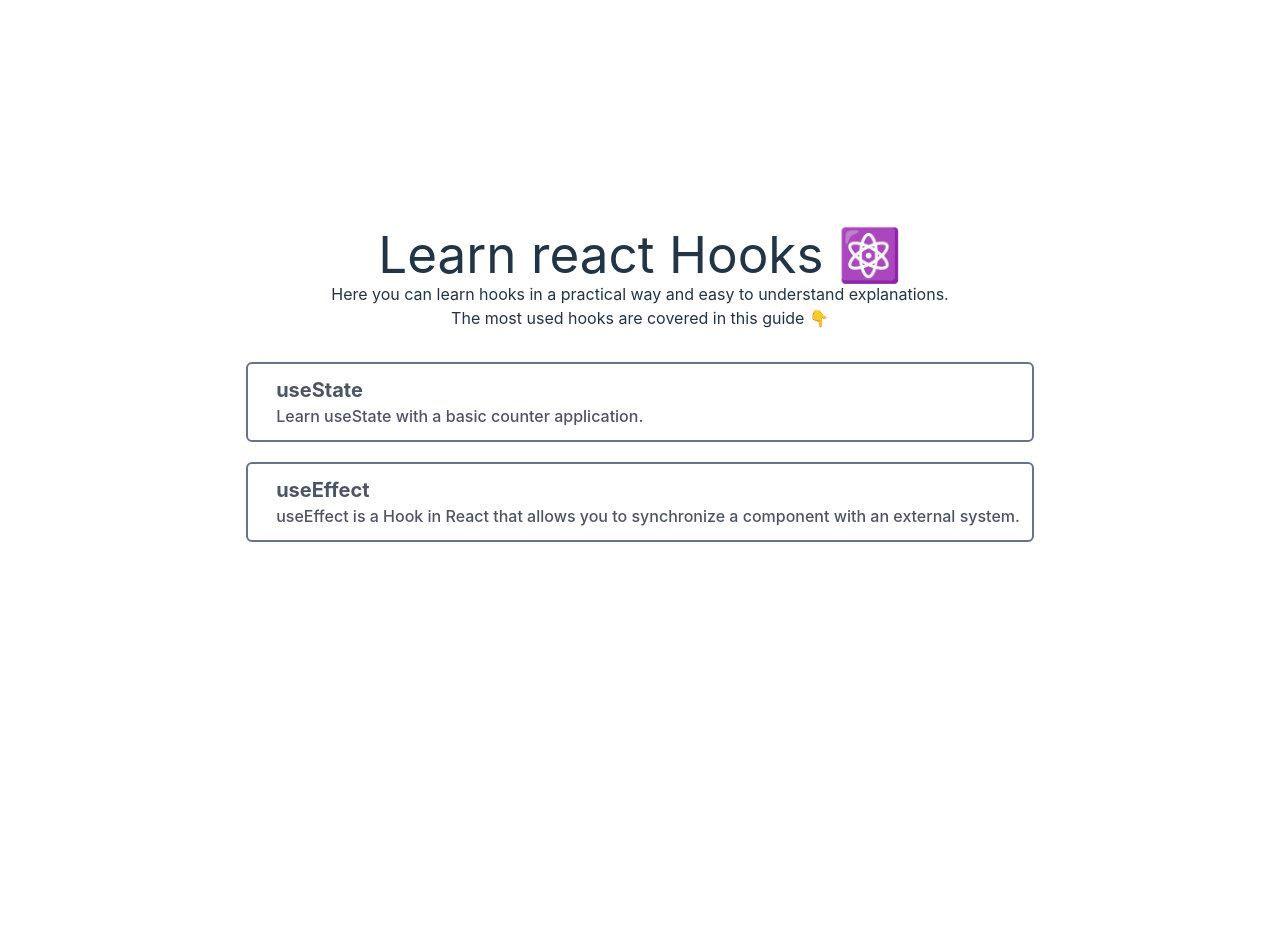
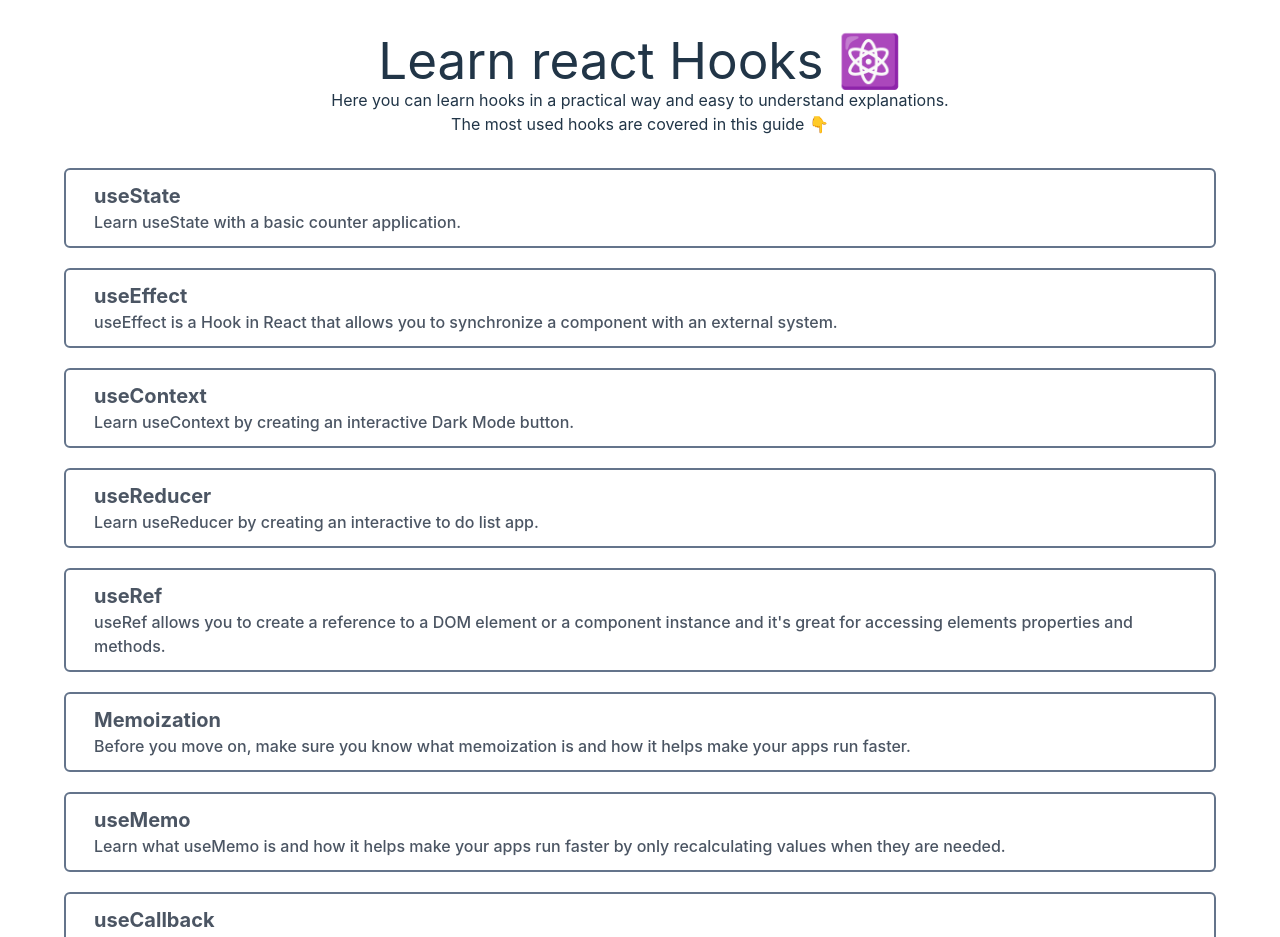
Before and after one commit to kaitakami/learn-react-ts-hooks, a React (Vite) app: page / in a window 1280 px wide. Shown: the top 937 px of the page. Before the commit the page ends 800 px from the top, so only its background shows below. Built offline with nearby package versions, Linux system fonts and the light colour scheme.

Commit message:
Create HooksData to render available classes

```diff
--- a/src/data/hooksData.ts
+++ b/src/data/hooksData.ts
@@ -10,5 +10,35 @@ export const hooksData: HookData[] = [
         title: "useEffect",
         description: "useEffect is a Hook in React that allows you to synchronize a component with an external system.",
         slug: "/useEffect"
+    },
+    {
+        title: "useContext",
+        description: "Learn useContext by creating an interactive Dark Mode button.",
+        slug: "/useContext"
+    },
+    {
+        title: "useReducer",
+        description: "Learn useReducer by creating an interactive to do list app.",
+        slug: "/useReducer"
+    },
+    {
+        title: "useRef",
+        description: "useRef allows you to create a reference to a DOM element or a component instance and it's great for accessing elements properties and methods.",
+        slug: "/useRef"
+    },
+    {
+        title: "Memoization",
+        description: "Before you move on, make sure you know what memoization is and how it helps make your apps run faster.",
+        slug: "/memoization"
+    },
+    {
+        title: "useMemo",
+        description: "Learn what useMemo is and how it helps make your apps run faster by only recalculating values when they are needed.",
+        slug: "/useMemo"
+    },
+    {
+        title: "useCallback",
+        description: "useCallback allows you to optimize your component's performance by only re-creating a callback function when its dependencies change.",
+        slug: "/useCallback"
     }
 ]
```
